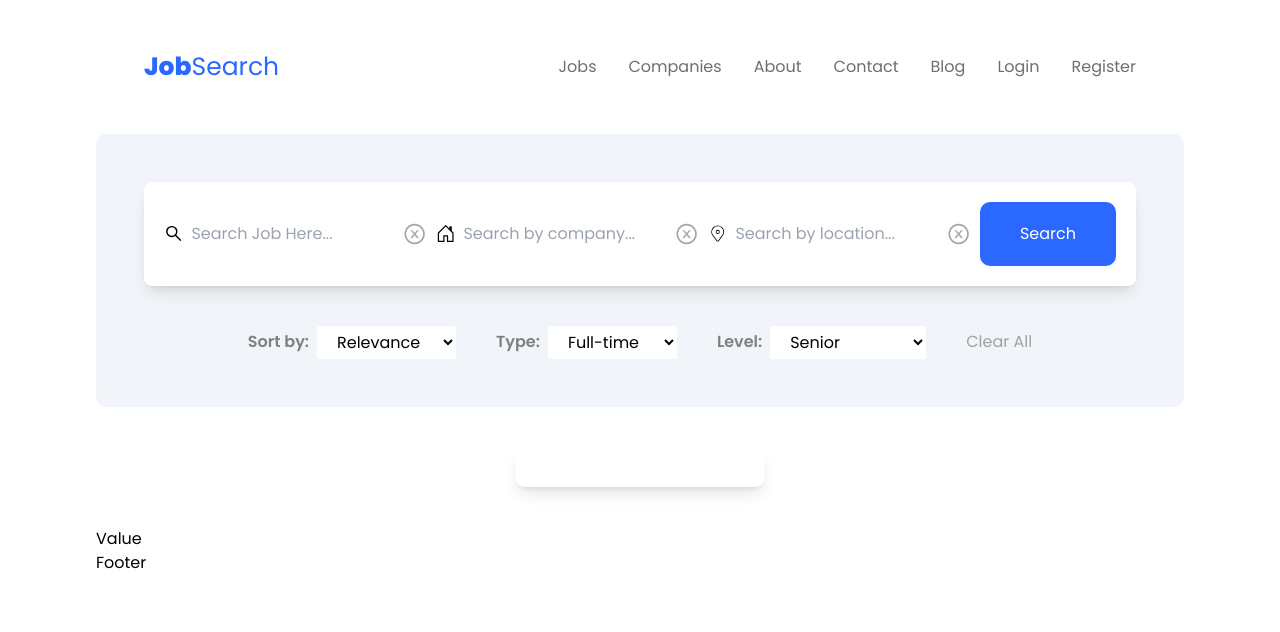
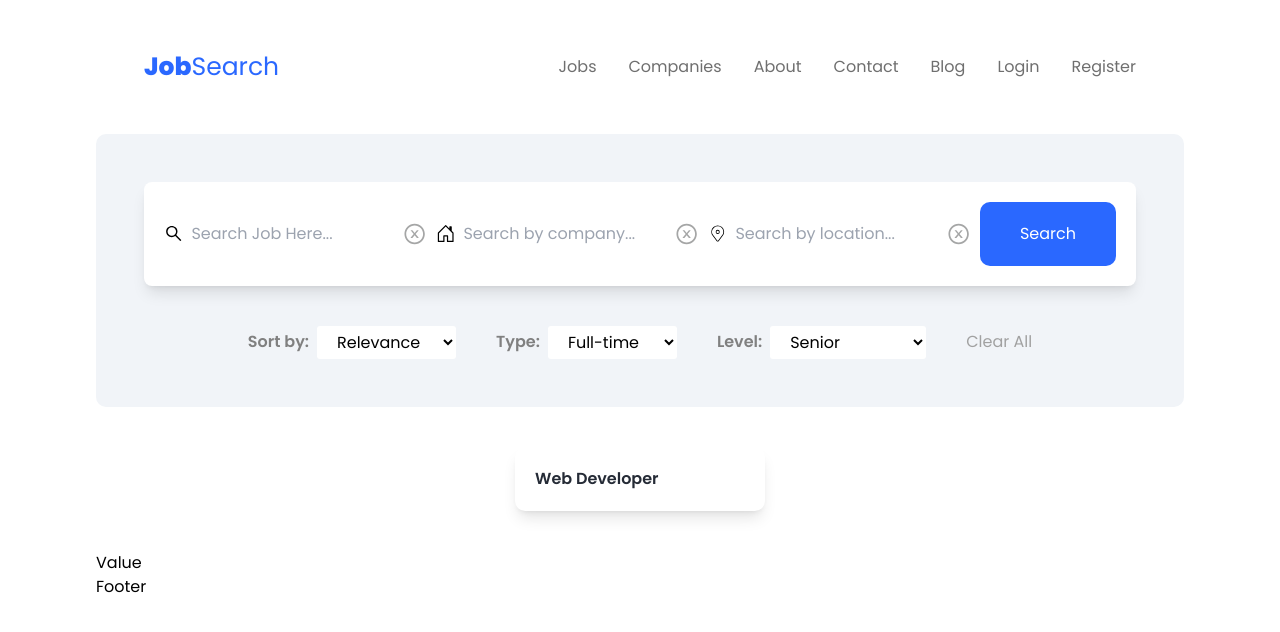
Before and after one commit to prashant5025/jobsearchproject, a React (Vite) app: page / in a window 1280 px wide. Shown: the top 632 px of the page. Built offline with nearby package versions, Linux system fonts and the light colour scheme.

Commit message:
initial commit

```diff
--- a/src/components/JobDiv/Job.jsx
+++ b/src/components/JobDiv/Job.jsx
@@ -5,6 +5,11 @@ const Job = () => {
     <div>
       <div className="jobContainer flex gap-10 justify-center flex-wrap items-center py-10">
         <div className="group group/item singleJob w-[250px] p-[20px] bg-white rounded-[10px] hover:bg-blueColor shadow-lg shadow-greyIsh-400/700 hover:shadow-lg">
+
+          <span className='flex justify-between items-center gap-4'>
+            <h1 className="text-[16px] font-semibold text-textColor group-hover:text-white">Web Developer</h1>
+
+          </span>
 
         </div>
 
```
